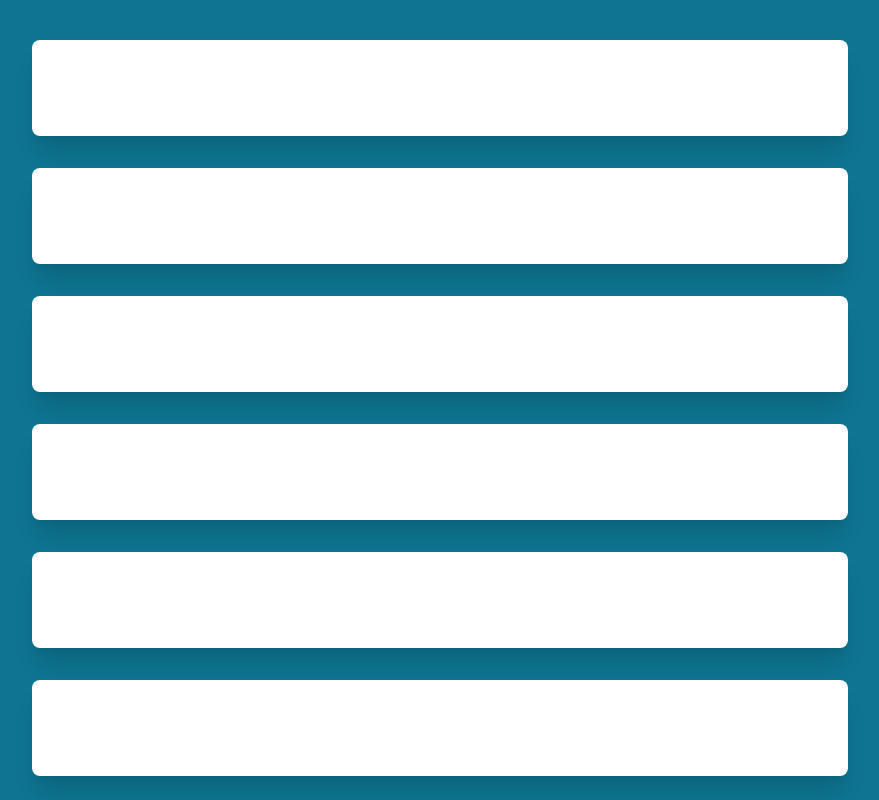
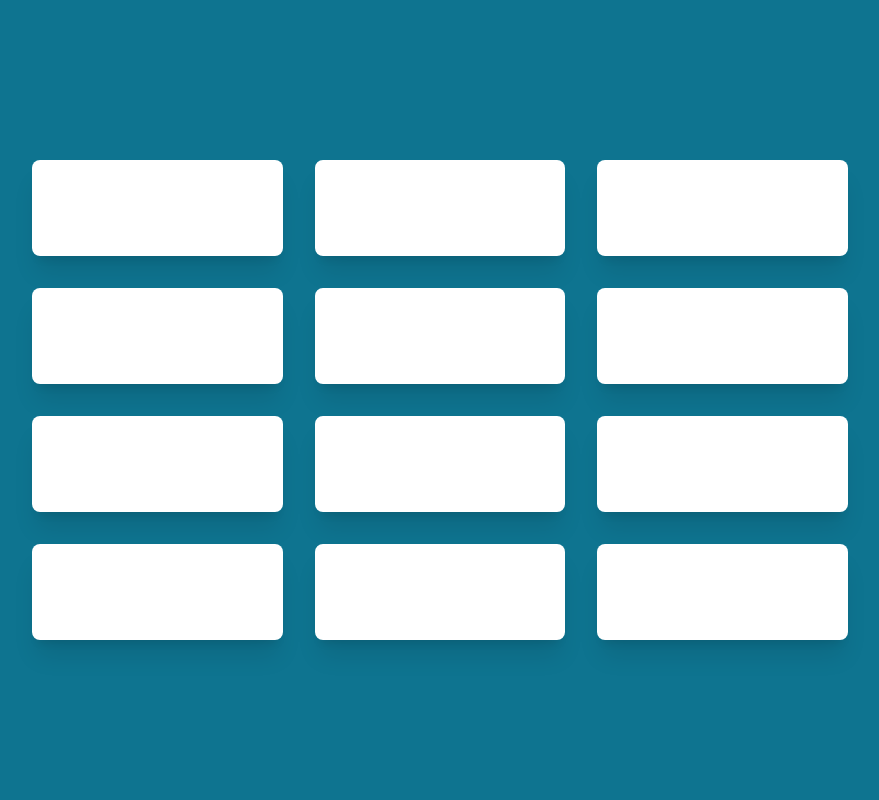
Before and after one commit to ashrafbd1496/tailwindgrid, a website built with Vite: page index.html in a window 1280 px wide. Shown: the top 800 px of the page, without its empty margins (200-1079 px from the left). Built offline with nearby package versions, Linux system fonts and the light colour scheme.

Commit message:
grid 3 column

```diff
--- a/index.html
+++ b/index.html
@@ -10,7 +10,7 @@
 <body>
     <div class="min-h-screen flex items-center bg-cyan-700">
         <div class="flex-1 max-w-4xl mx-auto p-10">
-          <ul class="grid grid-col-3 gap-8">
+          <ul class="grid grid-cols-3 gap-8">
             <li class="bg-white rounded-lg shadow-xl"><div class="h-24"></div></li>
             <li class="bg-white rounded-lg shadow-xl"><div class="h-24"></div></li>
             <li class="bg-white rounded-lg shadow-xl"><div class="h-24"></div></li>
```
